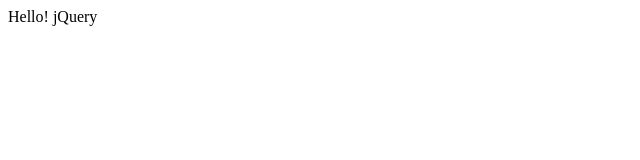
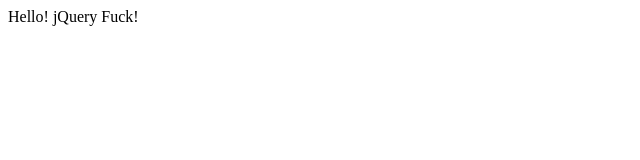
Before and after one commit to androidjp/WebTraining, a plain HTML site: page jquery/index.html in a window 1280 px wide. Shown: the full height of the page, 0-640 px from the left. Drawn offline with nearby package versions, Linux system fonts and the light colour scheme.

Commit message:
add fuck

```diff
--- a/jquery/index.html
+++ b/jquery/index.html
@@ -6,6 +6,6 @@
 </head>
 <body>
 Hello! jQuery
-
+Fuck!
 </body>
 </html>
```
